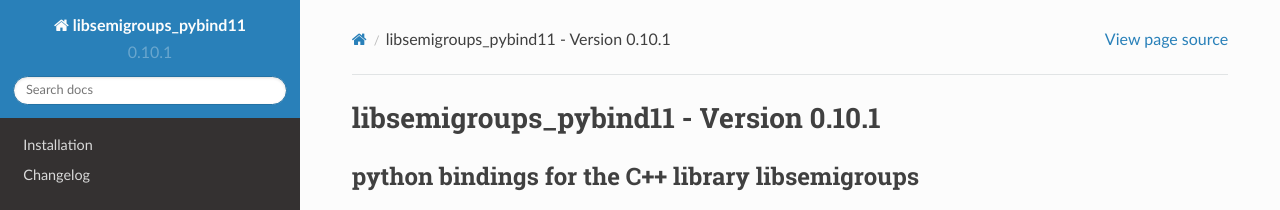
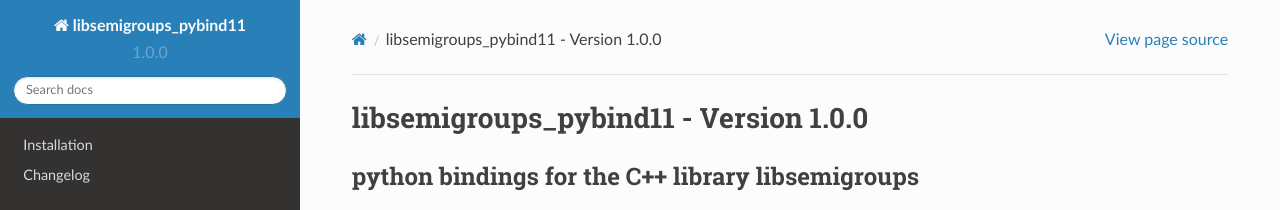
Before and after one commit to libsemigroups/libsemigroups_pybind11, a Sphinx documentation site: the page built from docs/source/index.rst, in a window 1280 px wide and 1036 px high. Shown: the top 210 px of the window. Built offline with Sphinx 7.4.7 and the Read the Docs theme 2.0.0, drawn with Linux system fonts in a browser that asks for light colours; pages that are not in the unit, such as notebooks, are missing from menus.

Commit message:
Version 0.10.0 -> 1.0.0

```diff
--- a/docs/source/conf.py
+++ b/docs/source/conf.py
@@ -104,8 +104,8 @@ copyright = (
     "2021-2024, Joseph Edwards, J. D. Mitchell, Maria Tsalakou, Murray Whyte"
 )
 author = "Joseph Edwards, J. D. Mitchell, Maria Tsalakou, Murray Whyte"
-version = "0.10.1"
-release = "0.10.1"
+version = "1.0.0"
+release = "1.0.0"
 language = "python"
 exclude_patterns = ["_build"]
 pygments_style = "sphinx"
--- a/docs/source/index.rst
+++ b/docs/source/index.rst
@@ -1,4 +1,4 @@
-libsemigroups_pybind11 - Version 0.10.1
+libsemigroups_pybind11 - Version 1.0.0
 =======================================
 
 python bindings for the C++ library libsemigroups
--- a/docs/source/install.rst
+++ b/docs/source/install.rst
@@ -4,7 +4,7 @@
 
    The full license is in the file LICENSE, distributed with this software.
 
-.. |libsemigroups-pybind11-version| replace:: 0.10.1
+.. |libsemigroups-pybind11-version| replace:: 1.0.0
 
 Installation
 ============
--- a/setup.py
+++ b/setup.py
@@ -37,7 +37,7 @@ from tools import (  # pylint: disable=import-error, wrong-import-position
     minimum_libsemigroups_version,
 )
 
-__version__ = "0.10.1"
+__version__ = "1.0.0"
 
 DISCLAIMER = """(You should not see this message unless you are installing
 libsemigroups_pybind11 from its sources. If you are not installing from the
```
Also changed, not shown: README.md (+1 -1 lines).
